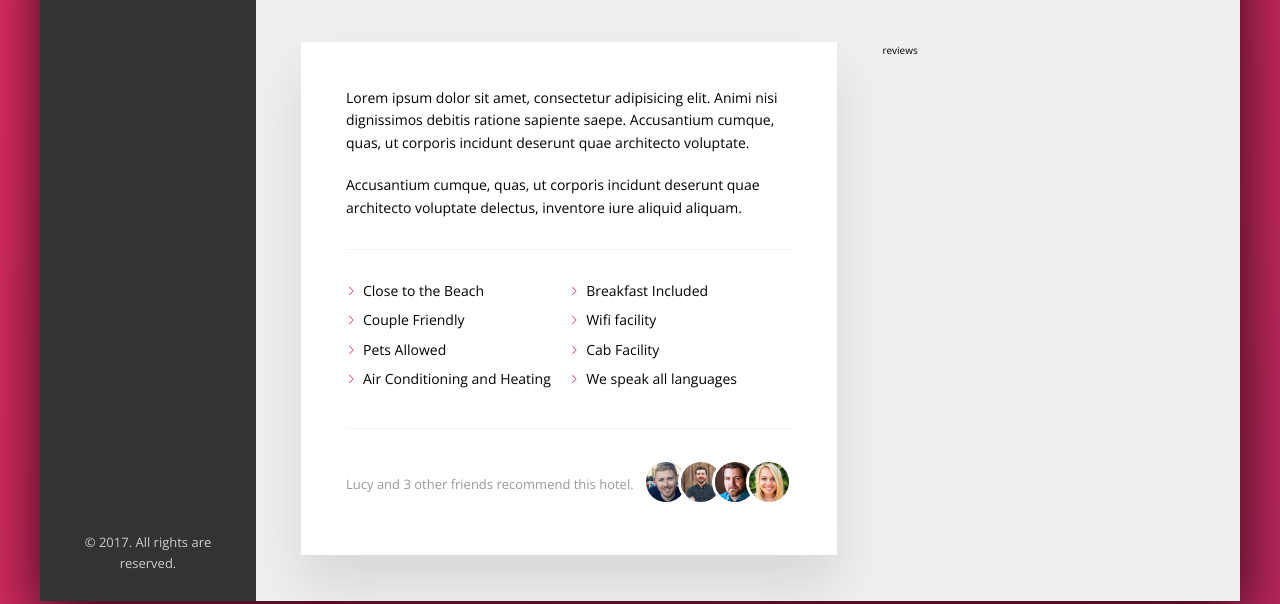
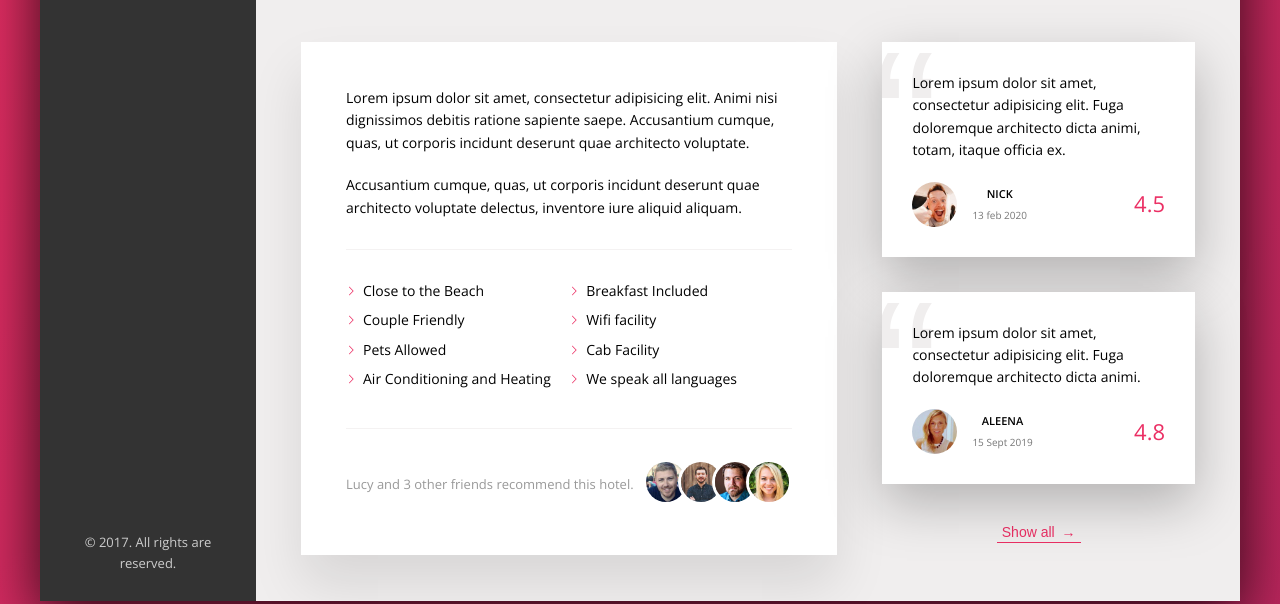
Before and after one commit to arpit2425/Trillo, a website: page index.html in a window 1280 px wide. Shown: the part 466-1070 px from the top of the page. Drawn offline with nearby package versions, Linux system fonts and the light colour scheme.

Commit message:
Review section completed

```diff
--- a/index.html
+++ b/index.html
@@ -154,9 +154,37 @@
 
                             </div>
                         </div>
-                        </div>
-                        <div class="user-reviews">reviews</div>
                     </div>
+                        <figure class="user-reviews">
+                            <figure class="review">
+                                <blockquote class="review__text">Lorem ipsum dolor sit amet, consectetur adipisicing elit. Fuga doloremque architecto dicta animi, totam, itaque officia ex.
+                                </blockquote>
+                                <figcaption class="review__user">
+                                    <img src="img/user-1.jpg" alt="user" class="review__photo">
+                                    <div class="review__user-box">
+                                        <p class="review__user-name">Nick</p>
+                                        <p class="review__user-date">13 feb 2020</p>
+
+                                    </div>
+                                    <div class="review__rating">4.5</div>
+                                </figcaption>
+                            </figure>
+                            <figure class="review">
+                                <blockquote class="review__text">Lorem ipsum dolor sit amet, consectetur adipisicing elit. Fuga doloremque architecto dicta animi.</blockquote>
+                                <figcaption class="review__user">
+                                    <img src="img/user-2.jpg" alt="user" class="review__photo">
+                                    <div class="review__user-box">
+                                        <p class="review__user-name">Aleena</p>
+                                        <p class="review__user-date">15 Sept 2019</p>
+
+                                    </div>
+                                    <div class="review__rating">4.8</div>
+                                </figcaption>
+                            </figure>
+                            <button class="btn-inline">Show all <span>&rarr;</span></button>
+
+                        </figure>
+
                 </div>
             </div>
         </div>
--- a/sass/_components.scss
+++ b/sass/_components.scss
@@ -286,7 +286,16 @@
     background: transparent;
     outline: none;
     transition: all .2s;
+    & span
+    {
+        margin-left: 3px;
+        transition:margin-left .2s ;
+    }
 &:hover{
+    span
+    {
+        margin-left: 8px;
+    }
     color: var(--color-Grey-dark-2);
 }
 &:focus
@@ -376,3 +385,74 @@
 
     }
 }
+.review
+{
+    background-color: #fff;
+    padding: 3rem;
+    margin-bottom: 3.5rem;
+    overflow: hidden;
+    box-shadow: 0 2rem 5rem rgba(0,0,0,0.25);
+    display: flex;
+    position: relative;
+    flex-direction: column;
+
+    &__text
+    {
+        margin-bottom: 2rem;
+        z-index: 10;
+        position: relative;
+
+    }
+    &__user{
+        display: flex;
+        align-items: center;
+
+    }
+    &__photo{
+        height: 4.5rem;
+        width: 4.5rem;
+        margin-right: 1.5rem;
+
+        border-radius: 50%;
+
+    }
+    &__user-box
+    {
+        display: flex;
+        flex-direction: column;
+        margin-right: auto;
+        align-items: center;
+
+    }
+    &__user-name{
+        font-size: 1.1rem;
+        font-weight: 600;
+        margin-bottom: .4rem;
+        text-transform: uppercase;
+
+    }
+    &__user-date
+    {
+        font-size: 1rem;
+        color: var(--color-Grey-dark-2);
+
+
+    }
+    &__rating{
+        font-size: 2.2rem;
+        color: var(--color-primary);
+        font-weight: 300;
+
+    }
+    &::before
+    {
+        content: "\201C";
+        font-size: 20rem;
+        position: absolute;
+        z-index: 1;
+        top: -8rem;
+        left: -1rem;
+        color: var(--color-Grey-light-3);
+        font-family: sans-serif;
+    }
+}
--- a/sass/_layout.scss
+++ b/sass/_layout.scss
@@ -36,6 +36,7 @@ flex: 1;
 
 .detail
 {
+    font-size: 1.4rem;
     display: flex;
     padding: 4.5rem;
     background-color: var(--color-Grey-light-3);
@@ -44,7 +45,7 @@ flex: 1;
 }
 .description
 {
-    font-size: 1.4rem;
+
     flex: 0 0 60%;
     margin-right: 4.5rem;
     box-shadow: 0 3rem 5rem rgba(0,0,0,.1);
@@ -55,6 +56,9 @@ flex: 1;
 .user-reviews
 {
     flex: 1;
+    display: flex;
+    flex-direction: column;
+    align-items: center;
 
 
 }
```
Also changed, not shown: css/style.css.
